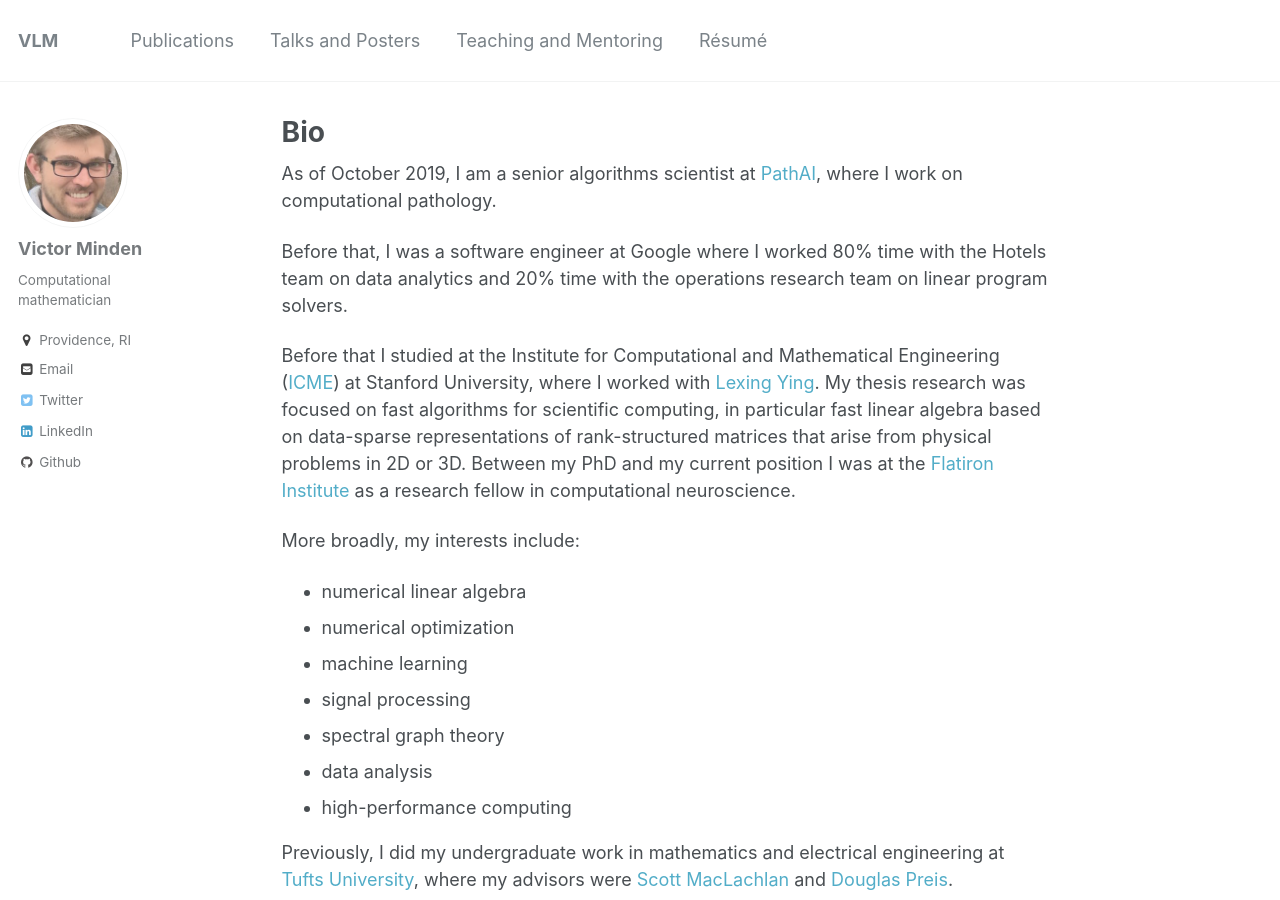
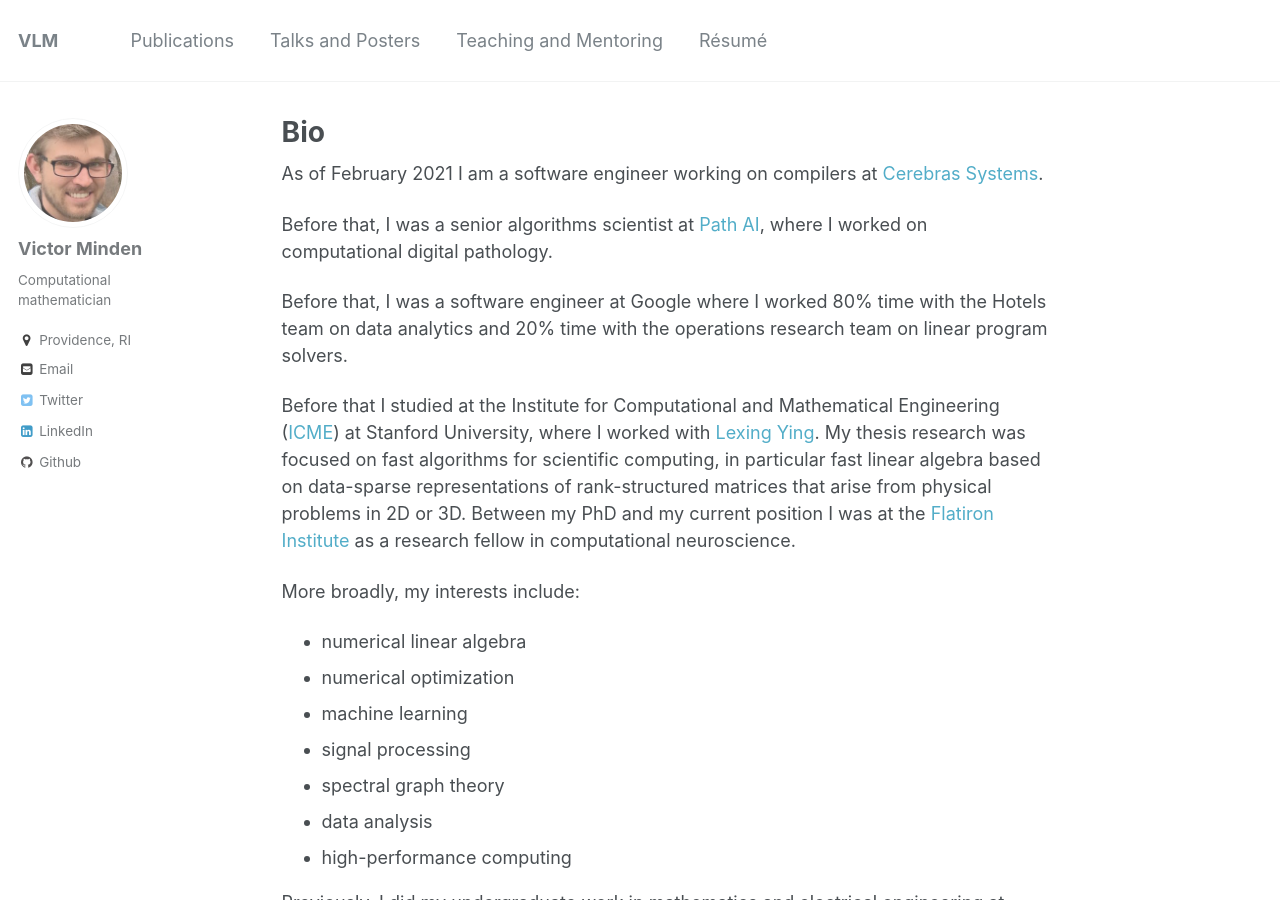
Before and after one commit to victorminden/victorminden.github.io, a Jekyll site: the page built from index.md, in a window 1280 px wide and 900 px high. Built offline with Jekyll 4.4.1, drawn with Linux system fonts in a browser that asks for light colours.

Commit message:
Update index.md

```diff
--- a/index.md
+++ b/index.md
@@ -6,7 +6,9 @@ author_profile: true
 
 {% include base_path %}
 
-As of October 2019, I am a senior algorithms scientist at [PathAI](https://www.pathai.com), where I work on computational pathology.
+As of February 2021 I am a software engineer working on compilers at [Cerebras Systems](https://cerebras.net/).
+
+Before that, I was a senior algorithms scientist at [Path AI](https://www.pathai.com), where I worked on computational digital pathology.
 
 Before that, I was a software engineer at Google where I worked 80% time with the Hotels team on data analytics and 20% time with the operations research team on linear program solvers.
 
```
